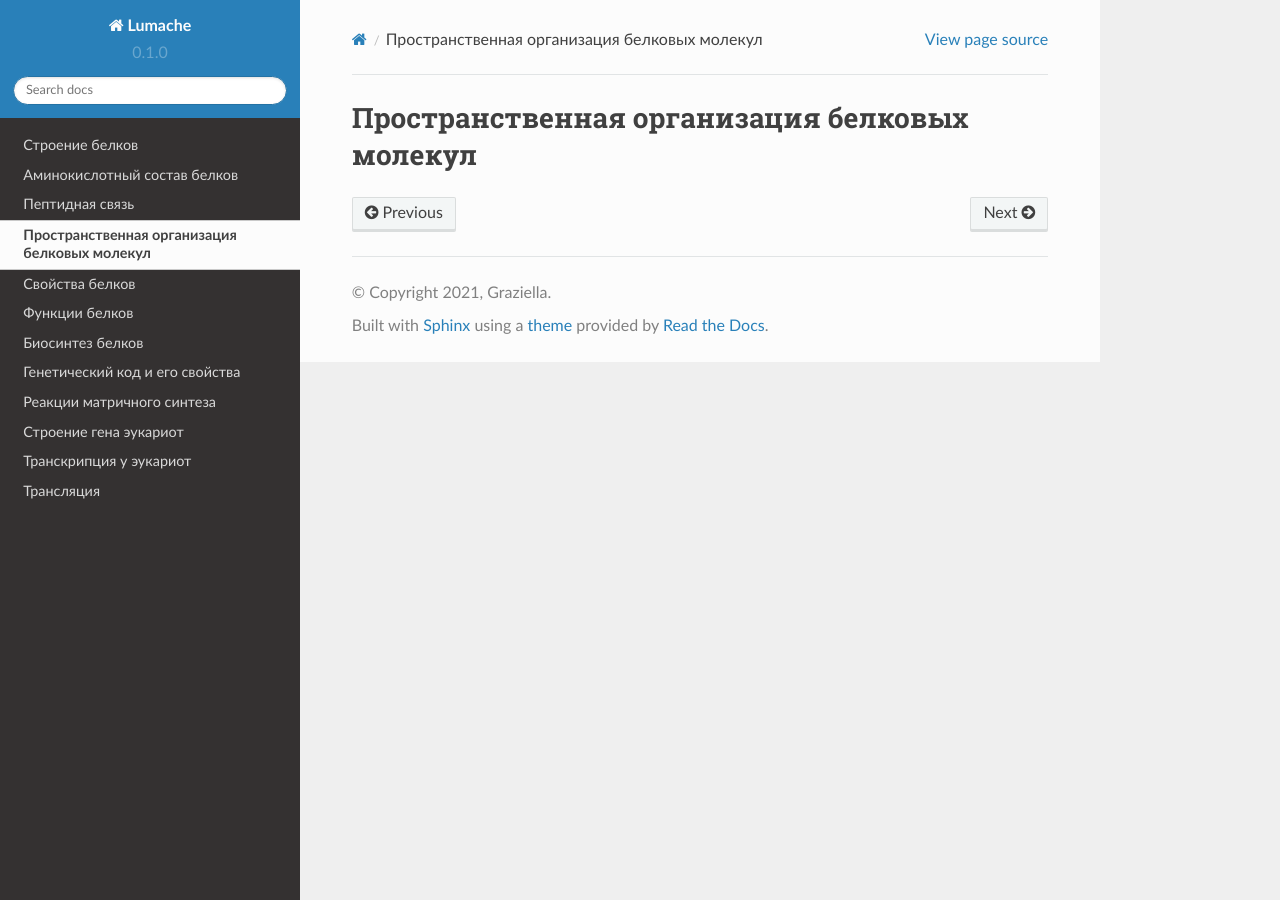
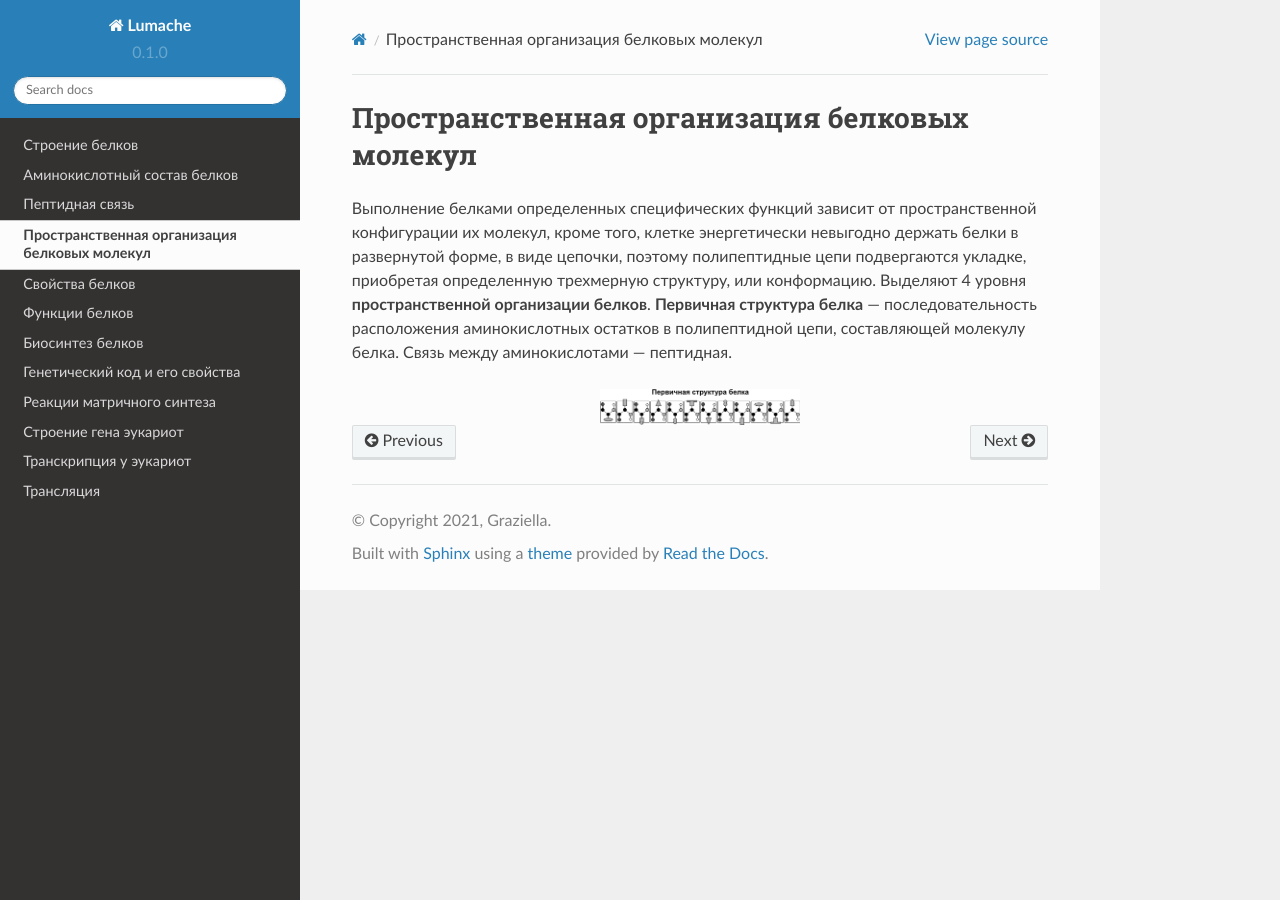
Before and after one commit to neptune2021/test_documentation, a Sphinx documentation site: the page built from docs/source/04.rst, in a window 1280 px wide. Built offline with Sphinx 7.4.7 and the Read the Docs theme 2.0.0, drawn with Linux system fonts in a browser that asks for light colours.

Commit message:
Update 04.rst

```diff
--- a/docs/source/04.rst
+++ b/docs/source/04.rst
@@ -1,2 +1,8 @@
 Пространственная организация белковых молекул
 ======================
+Выполнение белками определенных специфических функций зависит от пространственной конфигурации их молекул, кроме того, клетке энергетически невыгодно держать белки в развернутой форме, в виде цепочки, поэтому полипептидные цепи подвергаются укладке, приобретая определенную трехмерную структуру, или конформацию. Выделяют 4 уровня **пространственной организации белков**.
+**Первичная структура белка** — последовательность расположения аминокислотных остатков в полипептидной цепи, составляющей молекулу белка. Связь между аминокислотами — пептидная.
+
+.. image:: img/image2.png
+  :width: 200
+  :align: center
```
